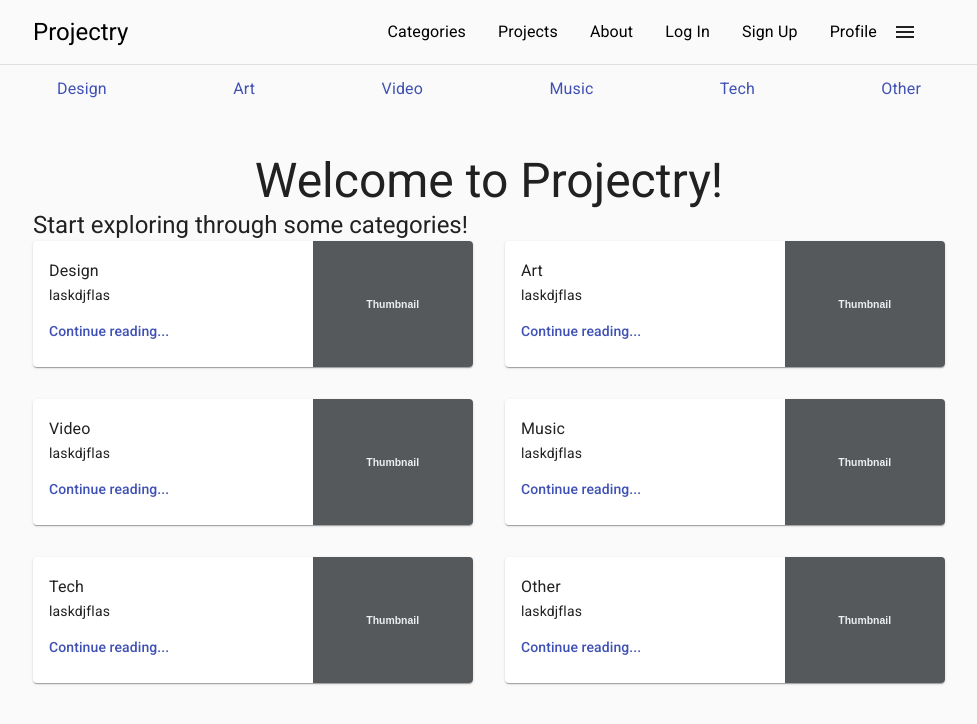
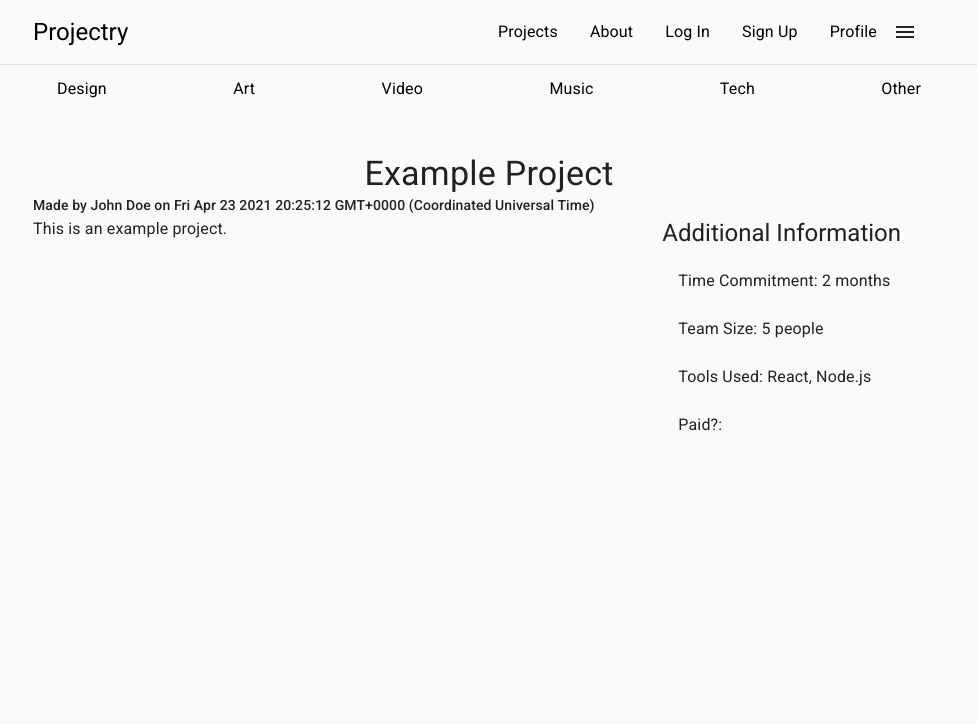
Before and after one commit to mluo24/projectry, a React (Create React App) app: page /example-post in a window 1280 px wide. Shown: the top 724 px of the page, without its empty margins (151-1128 px from the left). Built offline with nearby package versions, Linux system fonts and the light colour scheme.

Commit message:
added posts

```diff
--- a/src/App.tsx
+++ b/src/App.tsx
@@ -8,6 +8,7 @@ import Main from './components/Main';
 import Home from './components/Home';
 import Login from './auth/login';
 import Register from './auth/register';
+import Post, { project } from './components/Post';
 
 
 function App() {
@@ -25,6 +26,34 @@ function App() {
     },
   });
 
+  const postExample : project = {
+    id : 1,
+    title : "Example Project ",
+    user : {
+      id : 1,
+      firstName : "John",
+      lastName : "Doe",
+      password : "",
+      interest : "Tech",
+      skills : "none",
+      linkedInURL : "https://linkedin.com",
+      dateAccountMade : (new Date()).toString()
+    },
+    description : "This is an example project.",
+    category : {
+      id : 1,
+      name: "Design",
+      description: "laskdjflas",
+      slug: "/design"
+    },
+    timeCommitment : "2 months",
+    teamSize : 5,
+    toolsUsed : "React, Node.js",
+    paid : false,
+    fulfilled : false,
+    dateCreated : (new Date()).toString()
+  }
+
   return (
     <MuiThemeProvider theme={theme}>
       <Router>
@@ -40,6 +69,11 @@ function App() {
                 <Register />
               </Main>
             </Route>
+            <Route path="/example-post">
+              <Main>
+                <Post p={postExample}/>
+              </Main>
+            </Route>
             <Route path="/">
               <Main>
                 <Home />
--- a/src/components/Header.tsx
+++ b/src/components/Header.tsx
@@ -38,9 +38,10 @@ const useStyles = makeStyles((theme: Theme) =>
     }),
 );
 
-type link = { title: string, path: string };
+export type link = { title: string, path: string };
 
-type category = {
+export type category = {
+    id : number,
     name: string,
     description: string,
     slug: string
@@ -127,7 +128,7 @@ const Categories = ({ categories }: Props) => {
             <Toolbar variant="dense" className={classes.toolbarSecondary}>
                 {categories.map(({ name, slug }, index) => (
                     <Typography color="inherit" noWrap key={index}>
-                        <Link href={slug}>{name}</Link>
+                        <Link href={slug} className={classes.linkText} underline="none">{name}</Link>
                     </Typography>
                 ))}
             </Toolbar>
--- a/src/components/Home.tsx
+++ b/src/components/Home.tsx
@@ -1,4 +1,4 @@
-import { Card, CardContent, CardMedia, Container, Grid, Hidden, Paper, Typography } from '@material-ui/core';
+import { Card, CardContent, CardMedia, Container, Grid, Hidden, Link, Paper, Typography } from '@material-ui/core';
 import { createStyles, makeStyles, Theme } from '@material-ui/core/styles';
 import React from 'react';
 
@@ -66,7 +66,7 @@ const CategoryCards = () => {
                   {description}
                 </Typography>
                 <Typography variant="subtitle2" color="primary">
-                  Continue reading...
+                  <Link href={slug}>See projects &rarr;</Link>
                 </Typography>
               </CardContent>
             </div>
--- a/src/components/Main.tsx
+++ b/src/components/Main.tsx
@@ -9,7 +9,6 @@ type Props = { readonly children: ReactNode }
 const Main = (props: Props) => {
 
     const links = [
-        { title: "Categories", path: "/" },
         { title: "Projects", path: "/projects" },
         { title: "About", path: "/about" },
         { title: "Log In", path: "/login" },
@@ -19,31 +18,37 @@ const Main = (props: Props) => {
 
     const categoryCardList = [
         {
+            id : 1,
             name: "Design",
             description: "laskdjflas",
             slug: "/design"
         },
         {
+            id : 2,
             name: "Art",
             description: "laskdjflas",
             slug: "/art"
         },
         {
+            id : 3,
             name: "Video",
             description: "laskdjflas",
             slug: "/video"
         },
         {
+            id : 4,
             name: "Music",
             description: "laskdjflas",
             slug: "/music"
         },
         {
+            id : 5,
             name: "Tech",
             description: "laskdjflas",
             slug: "/tech"
         },
         {
+            id : 6,
             name: "Other",
             description: "laskdjflas",
             slug: "/other"
--- a/src/components/Post.tsx
+++ b/src/components/Post.tsx
@@ -1,11 +1,72 @@
+import { Container, Grid, List, ListItem, ListItemText, Typography } from '@material-ui/core';
 import React from 'react';
+import { category } from './Header';
+import { user } from './User';
 
-const Post = () => {
+export type project = {
+    id : number,
+    title : string,
+    user : user,
+    description : string,
+    category : category,
+    timeCommitment : string,
+    teamSize : number,
+    toolsUsed : string,
+    paid : boolean,
+    fulfilled : boolean,
+    dateCreated : string
+}
+
+
+type Props = {
+    p : project
+}
+
+const Post = ({p} : Props) => {
 
     return (
-        <div>
-
-        </div>
+        <Container maxWidth="md">
+            <Typography component="h1" variant="h4" align="center">
+                {p.title}
+            </Typography>
+            <Typography variant="subtitle2">
+                Made by {p.user.firstName} {p.user.lastName} on {p.dateCreated}
+            </Typography>
+            <Grid container spacing={4}>
+                <Grid item xs={12} md={8}>
+                    <Typography variant="body1">
+                        {p.description}
+                    </Typography>
+                </Grid>
+                <Grid item xs={12} md={4}>
+                    <Typography variant="h5">
+                        Additional Information
+                    </Typography>
+                    <List>
+                        <ListItem>
+                            <ListItemText>
+                                Time Commitment: {p.timeCommitment}
+                            </ListItemText>
+                        </ListItem>
+                        <ListItem>
+                            <ListItemText>
+                                Team Size: {p.teamSize} {p.teamSize == 1 ? "person" : "people"}
+                            </ListItemText>
+                        </ListItem>
+                        <ListItem>
+                            <ListItemText>
+                                Tools Used: {p.toolsUsed}
+                            </ListItemText>
+                        </ListItem>
+                        <ListItem>
+                            <ListItemText>
+                                Paid?: {p.paid}
+                            </ListItemText>
+                        </ListItem>
+                    </List>
+                </Grid>
+            </Grid>
+        </Container>
     );
 
 }
```
Also changed, not shown: src/components/User.tsx (+11 -0 lines).
